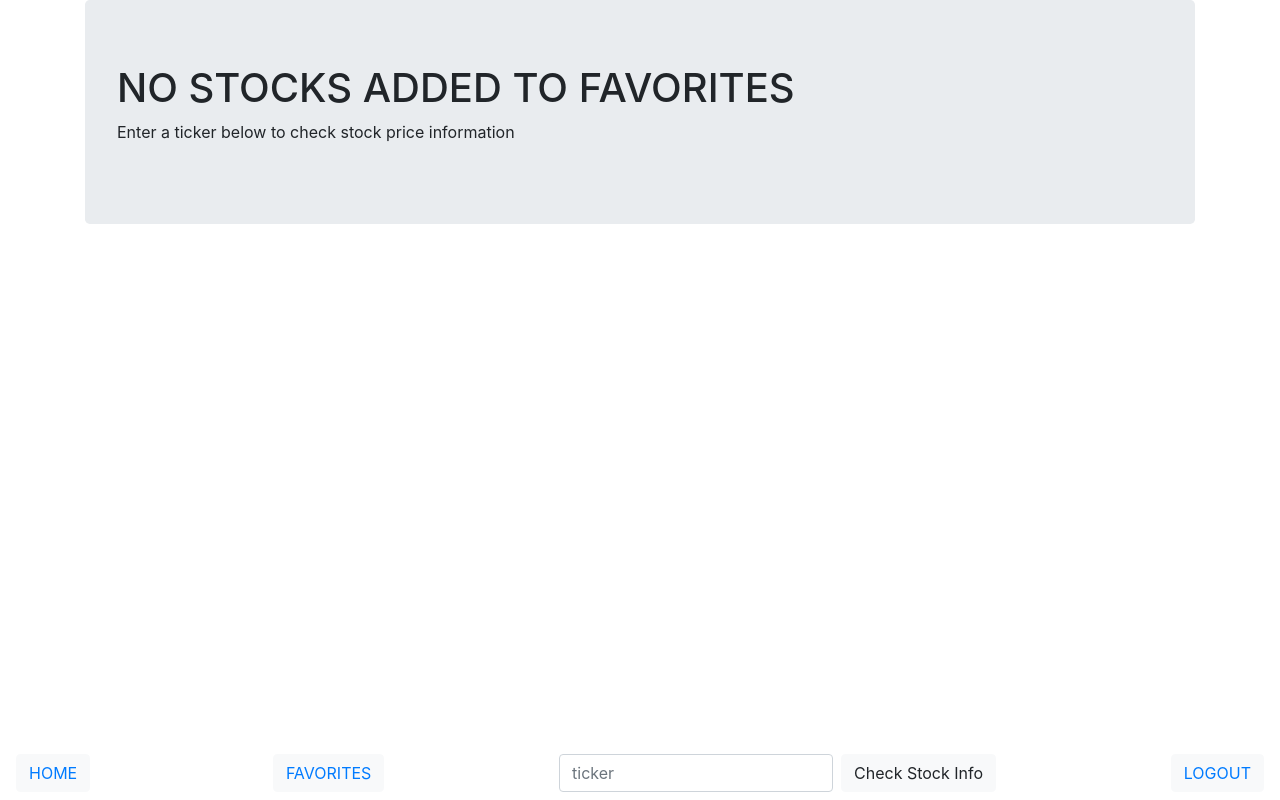
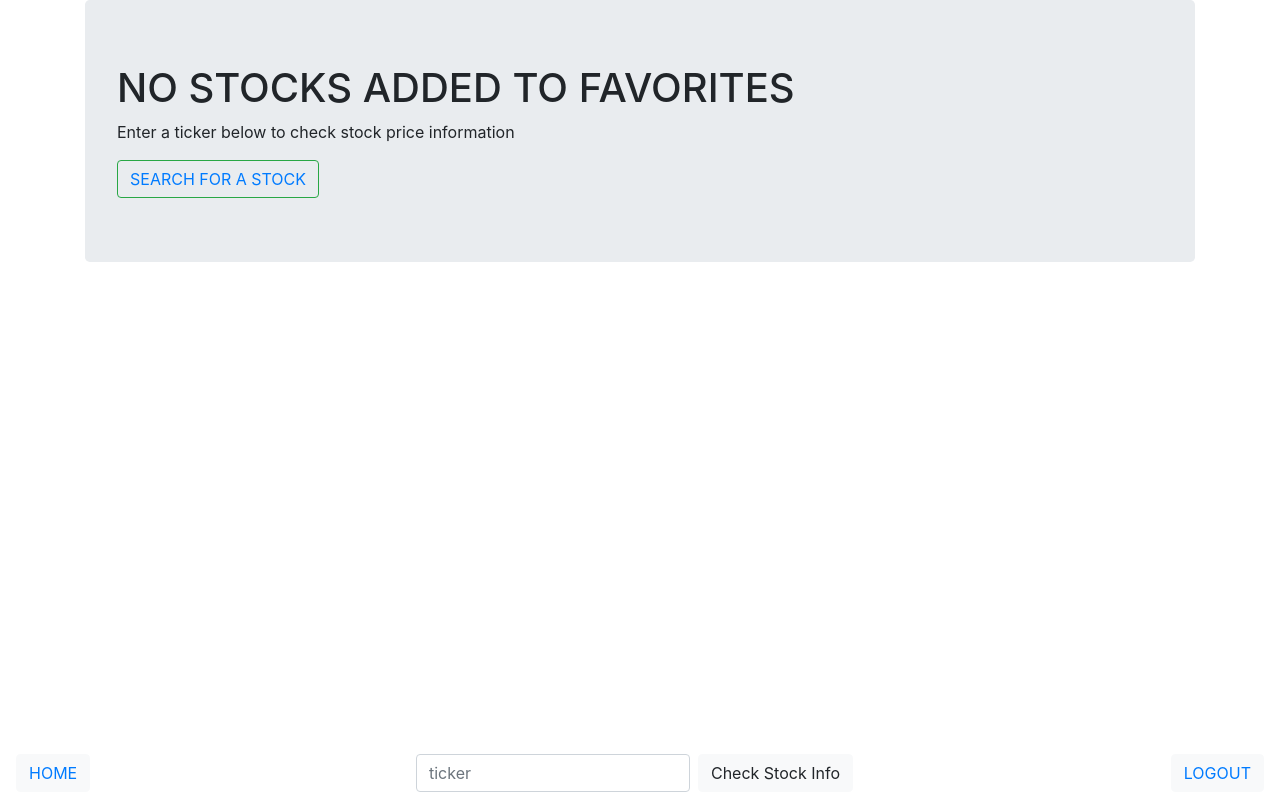
Before and after one commit to Asingjr2/stock_checker_dj, a Django app: page /stocks/home/ in a window 1280 px wide. Run offline with Django 3.2, Linux system fonts and the light colour scheme; data comes from the database, SQL or seed files in the repository; data that the repository does not hold is empty; some libraries are stand-ins or nearby versions.

Commit message:
corrected bogus old code.  Need to start fresh when starting fresh

```diff
--- a/apis/rest_serializer.py
+++ b/apis/rest_serializer.py
@@ -1,12 +1,12 @@
 from rest_framework import serializers
 
-from stocks.models import Stock, Favorites
+from stocks.models import Stock
 
 
 class StockSerializer(serializers.ModelSerializer):
     class Meta:
         model= Stock
-        fields = ["ticker_symbol", "pk"]
+        fields = ["ticker_symbol", "pk", "user"]
 
     def get_url(self, obj):
         return obj.get_url()
--- a/base/templates/layout.html
+++ b/base/templates/layout.html
@@ -6,15 +6,16 @@
         <meta charset="UTF-8">
         <meta name="viewport" content="width=device-width, initial-scale=1.0">
         <meta http-equiv="X-UA-Compatible" content="ie=edge">
+        <script src="https://code.jquery.com/jquery-3.2.1.slim.min.js" integrity="sha384-KJ3o2DKtIkvYIK3UENzmM7KCkRr/rE9/Qpg6aAZGJwFDMVNA/GpGFF93hXpG5KkN" crossorigin="anonymous"></script>
+        <script src="https://ajax.googleapis.com/ajax/libs/jquery/1.12.4/jquery.min.js"></script>
         <link rel="stylesheet" href="https://maxcdn.bootstrapcdn.com/bootstrap/4.0.0/css/bootstrap.min.css" integrity="sha384-Gn5384xqQ1aoWXA+058RXPxPg6fy4IWvTNh0E263XmFcJlSAwiGgFAW/dAiS6JXm" crossorigin="anonymous">
-        <script src="https://code.jquery.com/jquery-3.2.1.slim.min.js" integrity="sha384-KJ3o2DKtIkvYIK3UENzmM7KCkRr/rE9/Qpg6aAZGJwFDMVNA/GpGFF93hXpG5KkN" crossorigin="anonymous"></script>
         <script src="https://cdnjs.cloudflare.com/ajax/libs/popper.js/1.12.9/umd/popper.min.js" integrity="sha384-ApNbgh9B+Y1QKtv3Rn7W3mgPxhU9K/ScQsAP7hUibX39j7fakFPskvXusvfa0b4Q" crossorigin="anonymous"></script>
         <script src="https://maxcdn.bootstrapcdn.com/bootstrap/4.0.0/js/bootstrap.min.js" integrity="sha384-JZR6Spejh4U02d8jOt6vLEHfe/JQGiRRSQQxSfFWpi1MquVdAyjUar5+76PVCmYl" crossorigin="anonymous"></script>
         <link rel="stylesheet" href="{% static 'stocks/style.css' %}">
         <title>STOCK CHECKER</title>
     </head>
 
-    <body id="grey-black">
+    <body >
     {% if messages %}
     <ul class="messages">
         {% for message in messages %}
@@ -22,7 +23,22 @@
         {% endfor %}
     </ul>
     {% endif %}
+    <nav class="navbar fixed-bottom navbar-light " id="green">
+        <button class="btn btn-light mr-2">
+            <a href="{% url 'stocks:home' %}">HOME</a>
+        </button>
 
+        <form action="{% url 'stocks:stock_search' %}" id="center main_search" class="form-inline" method="post">
+            {% csrf_token %}
+            <input type="text" class="form-control mr-sm-2" type="seach" placeholder="ticker" aria-label="Search" name="ticker">
+            <button class="btn btn-light my-2 my-sm-0"> Check Stock Info</button>
+        </form>
+
+        <button class="btn btn-light">
+            <a href="/accounts/logout">LOGOUT</a>
+        </button>
+
+    </nav>
     {% block body %}{% endblock %}
     {% block extra_js %}{% endblock %}
     </body>
--- a/stocks/admin.py
+++ b/stocks/admin.py
@@ -1,6 +1,5 @@
 from django.contrib import admin
-from .models import Stock, Favorites
+from .models import Stock
 
 
 admin.site.register(Stock)
-admin.site.register(Favorites)
--- a/stocks/templates/stocks/home.html
+++ b/stocks/templates/stocks/home.html
@@ -4,7 +4,7 @@
 <section>
 
     <div class="container" id="mt">
-        {% if favorites.count > 0 %}
+        {% if user_stocks.count > 0 %}
         <ol>
             <table class="table table-hover">
                 <tr>
@@ -24,30 +24,15 @@
                 <div id='center-text'>
                     <h1>NO STOCKS ADDED TO FAVORITES</h1>
                     <p>Enter a ticker below to check stock price information</p>
+                    <button class="btn btn-outline-success">
+                        <a href="/stocks/stock_search/">SEARCH FOR A STOCK</a>
+                    </button>
                 </div>
             </div>
         {% endif %}
         </ol>
 
-        <nav class="navbar fixed-bottom navbar-light " id="green">
-            <button class="btn btn-light mr-2">
-                <a href="">HOME</a>
-            </button>
-            <button class="btn btn-light">
-                <a href="">FAVORITES</a>
-            </button>
 
-            <form action="/stocks/stock_search" id="center" class="form-inline" method="post">
-                {% csrf_token %}
-                <input type="text" class="form-control mr-sm-2" type="seach" placeholder="ticker" aria-label="Search" name="ticker">
-                <button class="btn btn-light my-2 my-sm-0"> Check Stock Info</button>
-            </form>
-
-            <button class="btn btn-light">
-                <a href="/accounts/logout">LOGOUT</a>
-            </button>
-
-        </nav>
     </div>
 </section>
 {% endblock %}
--- a/stocks/urls.py
+++ b/stocks/urls.py
@@ -1,14 +1,11 @@
 from django.urls import path
 
 from . import views
-from .views import HomeView, StockDetailView, UserDetailView, StockListView, StockSearchView
+from .views import HomeView, StockSearchView
 
 
 app_name = "stocks"
 urlpatterns = [
     path("home/", HomeView.as_view(), name="home"),
-    path("stock_search/", StockSearchView.as_view(), name='stock_search'  ),
-    path('<uuid:stock_id>/', StockDetailView.as_view(), name='stock_detail'),
-    path('user/<str:username>/', UserDetailView.as_view(), name='user_detail'),
-    path('stocks_list/', StockListView.as_view(), name='stocks_list'),
+    path("stock_search/", StockSearchView.as_view(), name='stock_search'),
 ]
--- a/stocks/views.py
+++ b/stocks/views.py
@@ -2,6 +2,7 @@ import time
 from django.views import View
 from django.urls import reverse
 from django.contrib.auth.models import User
+from django.contrib import messages
 from datetime import date, datetime, timedelta
 from django.views.generic.list import ListView
 from django.views.generic.detail import DetailView
@@ -11,55 +12,62 @@ from django.shortcuts import render, redirect, get_object_or_404
 
 import requests
 
-from .models import Stock, Favorites
+from .models import Stock
 
 
 # Create your views here.
 class HomeView(View):
-
     def get(self, request):
-        queryset = Favorites.objects.all().filter(user__id = (self.request.user.id))
-        return render(request, "stocks/home.html", {"favorites": queryset})
-
-    # def get_context_data(self, **kwargs):
-    #     context = super().get_context_data(**kwargs)
-    #     context["favorites"] = Favorites.objects.all().filter(user__id = (self.request.user.id))
-    #     print(Favorites.objects.all().count())
-    #     return context
+        queryset = Stock.objects.all().filter(user__id = (self.request.user.id))
+        return render(request, "stocks/home.html", {"user_stocks": queryset})
 
 
 class StockSearchView(View):
     def get(self, request):
-        if "current_ticker" in request.session:
+        if "current_stock" in request.session:
             print("there is a stock")
-            # Fri1 = timedelta(days=-1)   # Will subtract day if calendar day falls on Sat
-            # Fri2 = timedelta(days=-2)   # Will subtract day if calendar day falls on Sun
-            # today= datetime.today()
+            Fri1 = timedelta(days=-1)   # Will subtract day if calendar day falls on Sat
+            Fri2 = timedelta(days=-2)   # Will subtract day if calendar day falls on Sun
+            today= datetime.today()
 
-            # if today.strftime("%A") == "Saturday":
-            #     today += Fri1
-            # if today.strftime("%A") == "Sunday":
-            #     today += Fri2
+            if today.strftime("%A") == "Saturday":
+                today += Fri1
+            if today.strftime("%A") == "Sunday":
+                today += Fri2
 
-            # today_formatted = today.strftime("%Y-%m-%d")
+            today_formatted = today.strftime("%Y-%m-%d")
+            print(today_formatted)
 
-            # response = requests.get("https://www.alphavantage.co/query?function=TIME_SERIES_DAILY&symbol=" + str(request.session["current_ticker"]) + "&apikey=HVS4381TKE7Y9YOS")
-            # ss = response.json()['Time Series (Daily)'][today_formatted]
-            # stock_data = [ ss["1. open"], ss["2. high"], ss["3. low"], ss["4. close"]  ]
-            # context = {
-            #     # "stock_data": stock_data,
-            #     "stock": request.session["current_ticker"]
-            # }
-            # return render(request, "stocks/stock_search.html", context)
+            response = requests.get("https://www.alphavantage.co/query?function=TIME_SERIES_DAILY&symbol=" + str(request.session["current_stock"]) + "&apikey=HVS4381TKE7Y9YOS")
+            print("response info {}".format(response))
+            print("****")
+            if 'Time Series (Daily)' in response.json():
+                print("real stock")
+                print(response.json()["Meta Data"]["2. Symbol"])
+                ss = response.json()['Time Series (Daily)'][today_formatted]
+                stock_data = [ response.json()["Meta Data"]["2. Symbol"],ss["1. open"], ss["2. high"], ss["3. low"], ss["4. close"]  ]
+                print("stock_data info {}".format(stock_data))
+                context = {
+                    "symbol" : request.session["current_stock"],
+                    "stock_data": stock_data,
+                    "stock": request.session["current_stock"]
+                }
+                return render(request, "stocks/stock_search.html", context)
+            else:
+                print("not real stock")
+                messages.warning(request, "SOMETHING EXOTIC")
+                return render(request, "stocks/stock_search.html")
+
+            # return render(request, "stocks/stock_search.html")
+        else:
+            print("there is a no stock")
             return render(request, "stocks/stock_search.html")
-
-        # if "current_ticker" not in request.session:
-        #     return redirect("/stocks/home/")
 
 
     def post(self, request):
-        new_stock = str(request.POST["ticker"]).upper()
+        new_stock = request.POST["ticker"].upper()
         request.session["current_stock"] = new_stock
+        print(request.session["current_stock"])
         if Stock.objects.all().filter(ticker_symbol = new_stock):
             print("there was a match", new_stock)
         print("there was  not a match")
```
Also changed, not shown: apis/rest_urls.py (+4 -5 lines), stock_check/settings.py (+10 -0 lines), stocks/models.py (+1 -11 lines), stocks/rest_views.py (deleted, +0 -60 lines), db.sqlite3, stocks/migrations/0001_initial.py, stocks/migrations/0002_auto_20180430_0016.py (deleted), stocks/migrations/0003_auto_20180731_2214.py (deleted).
